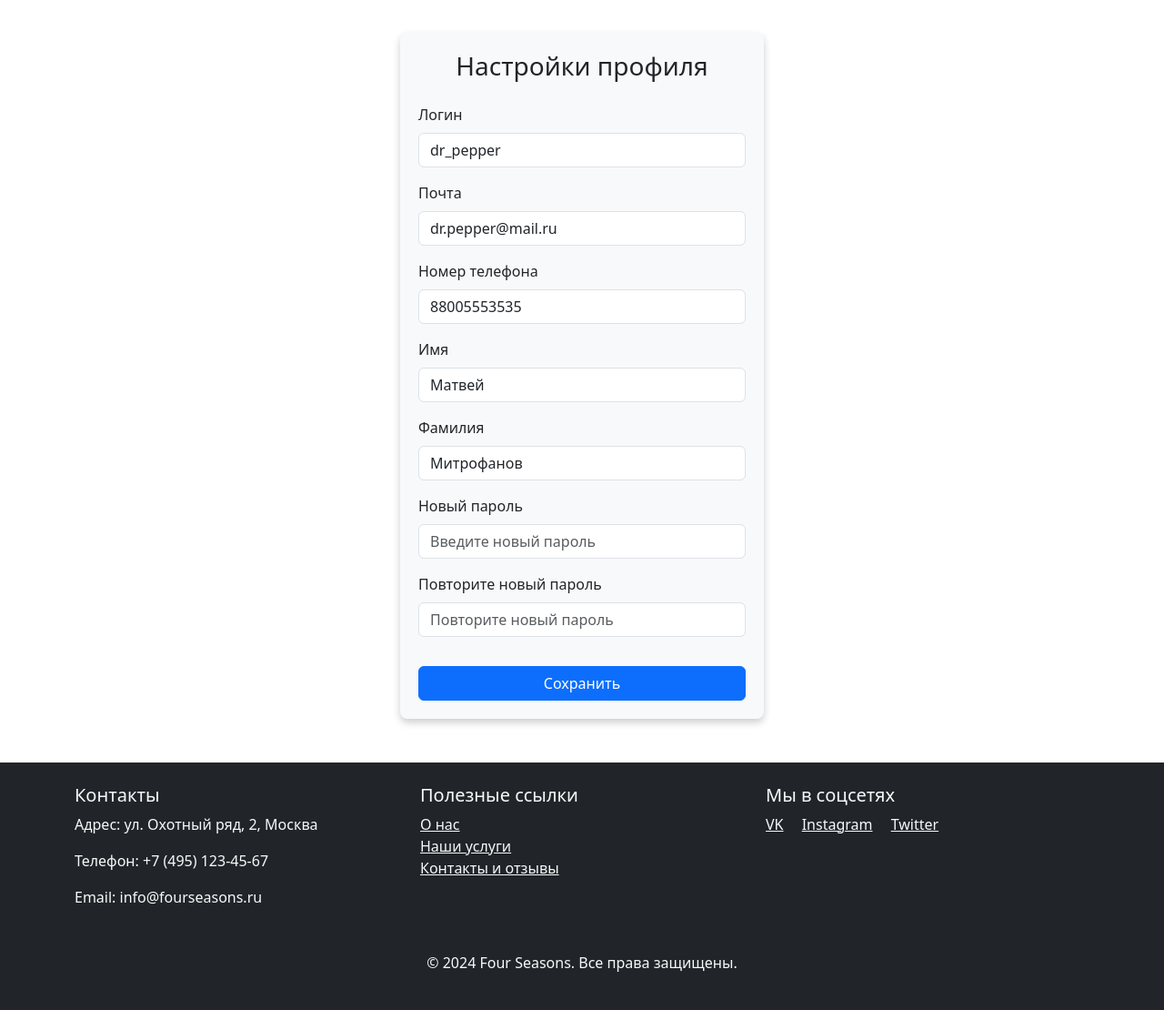
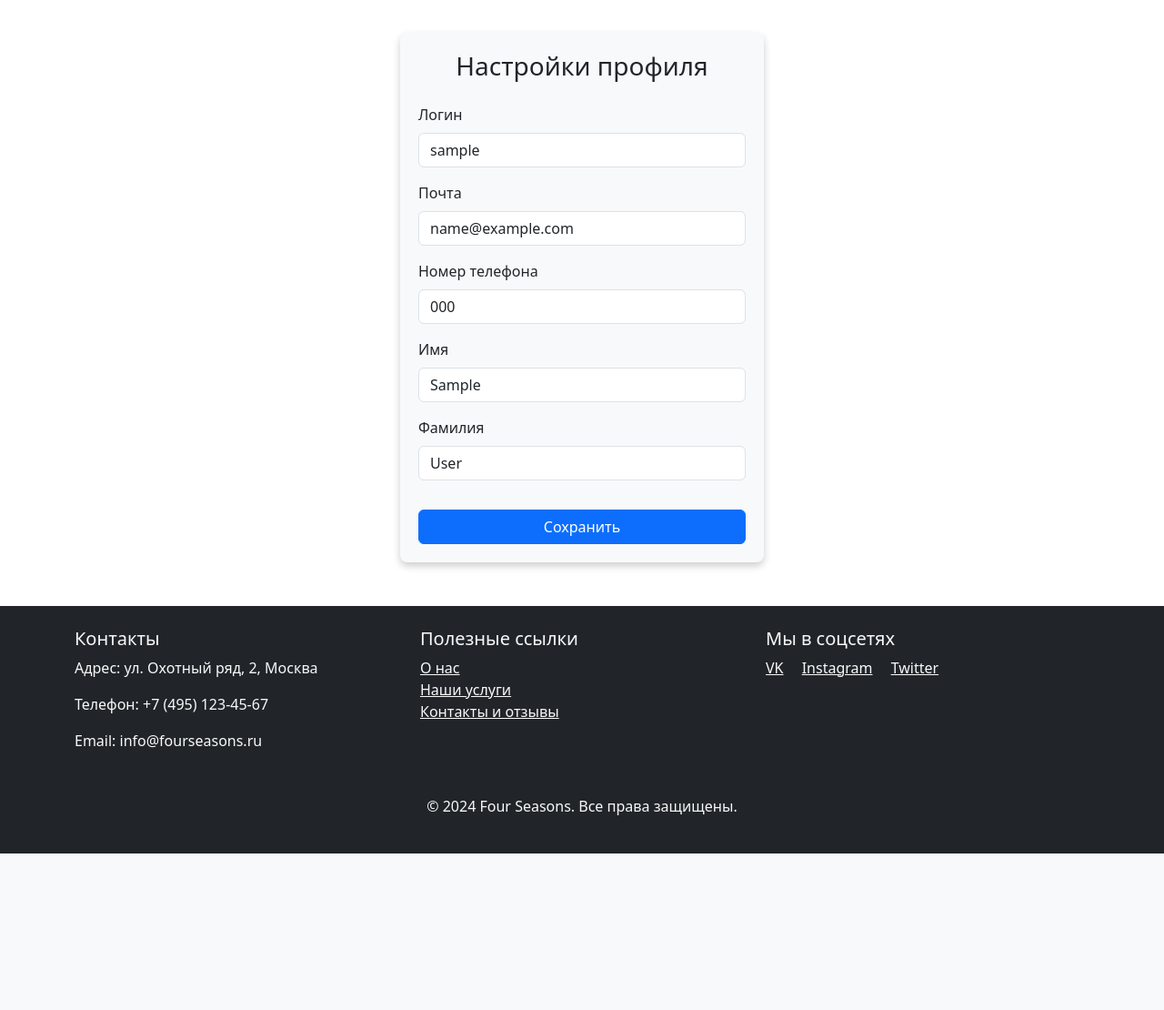
Before and after one commit to V1Ro-Dev/NIRS_5_Sem, a Django app: page /settings/ in a window 1280 px wide. Shown: the part 64-1174 px from the top of the page at 91% size. After the commit the page ends 1002 px from the top, so only its background shows below. Run offline with Django 5.2, Linux system fonts and the light colour scheme; a user stored in the database is signed in; tables that the repository leaves empty hold one stand-in row (values such as "Sample post"); some libraries are stand-ins or nearby versions.

Commit message:
huge improvments, need some to fix

```diff
--- a/app/forms.py
+++ b/app/forms.py
@@ -1,6 +1,8 @@
 from django import forms
 from django.contrib.auth.models import User
+from django.core.validators import validate_email
 from django.forms import ValidationError
+from app import models
 
 
 class CheckAvailabilityForm(forms.Form):
@@ -18,3 +20,111 @@ class LoginForm(forms.Form):
         if not (User.objects.filter(username=username).all().count()):
             raise ValidationError("Wrong username!")
         return username
+
+
+class RegisterForm(forms.ModelForm):
+    password = forms.CharField(widget=forms.PasswordInput, required=True)
+    password_check = forms.CharField(widget=forms.PasswordInput, required=True)
+    phone = forms.CharField(max_length=12, required=True)
+
+    class Meta:
+        model = User
+        fields = ['username', 'email', 'password', 'password_check', 'first_name', 'last_name']
+
+    def clean_username(self):
+        username = self.cleaned_data.get('username')
+        if User.objects.filter(username=username).all().count():
+            raise ValidationError('Username is already exists!')
+        return username
+
+    def clean_email(self):
+        email = self.cleaned_data.get('email')
+        validate_email(email)
+        if User.objects.filter(email=email).all().count():
+            raise ValidationError('Email is already exists!')
+        return email
+
+    def clean_phone(self):
+        new_phone = self.cleaned_data.get('phone')
+        if models.Clients.objects.filter(phone=new_phone).exists():
+            raise ValidationError('Phone is already exists!')
+        return new_phone
+
+    def clean(self):
+        password = self.cleaned_data.get('password')
+        password_check = self.cleaned_data.get('password_check')
+
+        if password != password_check:
+            raise ValidationError('Passwords mismatch!')
+
+    def save(self, commit=True):
+        user_data = {
+            field: self.cleaned_data[field]
+            for field in ['username', 'email', 'first_name', 'last_name', 'password']
+        }
+        phone = self.cleaned_data['phone']
+        user = User.objects.create_user(**user_data)
+        models.Clients.objects.create(user=user, phone=phone)
+        return user
+
+
+class SettingsForm(forms.ModelForm):
+    phone = forms.CharField(max_length=12, required=True)
+
+    class Meta:
+        model = User
+        fields = ['username', 'email', 'first_name', 'last_name']
+
+    def clean_username(self, **kwargs):
+        user = super().save(**kwargs)
+        new_username = self.cleaned_data.get('username')
+        if User.objects.filter(username=new_username).exists() and new_username != user.username:
+            raise ValidationError('Username is already exists!')
+        return new_username
+
+    def clean_email(self, **kwargs):
+        user = super().save(**kwargs)
+        new_email = self.cleaned_data.get('email')
+        validate_email(new_email)
+        if User.objects.filter(email=new_email).exists() and new_email != user.email:
+            raise ValidationError('Email is already exists!')
+        return new_email
+
+    def clean_phone(self, **kwargs):
+        user = super().save(**kwargs)
+        new_phone = self.cleaned_data.get('phone')
+        if models.Clients.objects.filter(phone=new_phone).exists() and new_phone != user.phone:
+            raise ValidationError('Email is already exists!')
+        return new_phone
+
+    def save(self, **kwargs):
+        user = super().save(**kwargs)
+        client = models.Clients.objects.get(user=user)
+        new_username = self.cleaned_data.get('username')
+        new_email = self.cleaned_data.get('email')
+        new_first_name = self.cleaned_data.get('first_name')
+        new_last_name = self.cleaned_data.get('last_name')
+        new_phone = self.cleaned_data.get('phone')
+        if new_username != user.username:
+            user.username = new_username
+        if new_email != user.email:
+            user.email = new_email
+        if new_first_name != user.first_name:
+            user.first_name = new_first_name
+        if new_last_name != user.last_name:
+            user.last_name = new_last_name
+        if new_phone != client.phone:
+            client.phone = new_phone
+            client.save()
+        return user
+
+
+class BookingForm(forms.Form):
+    username = forms.CharField(label="Username")
+    password = forms.CharField(min_length=3, label="Password", widget=forms.PasswordInput)
+
+    def clean_username(self):
+        username = self.cleaned_data.get('username')
+        if not (User.objects.filter(username=username).all().count()):
+            raise ValidationError("Wrong username!")
+        return username
--- a/app/views.py
+++ b/app/views.py
@@ -1,8 +1,11 @@
+import datetime
+
 from django.contrib import auth
 from django.contrib.auth.decorators import login_required
 from django.core.paginator import Paginator, PageNotAnInteger, EmptyPage
+from django.forms import model_to_dict
 from django.http import Http404
-from django.shortcuts import render, redirect
+from django.shortcuts import render, redirect, get_object_or_404
 from app import forms
 from app import models
 
@@ -40,7 +43,7 @@ def login(request):
     else:
         login_form = forms.LoginForm()
 
-    return render(request, 'login.html',{'form': login_form})
+    return render(request, 'login.html', {'form': login_form})
 
 
 def logout(request):
@@ -49,11 +52,37 @@ def logout(request):
 
 
 def signup(request):
-    return render(request, 'signup.html')
+    if request.method == 'GET':
+        user_form = forms.RegisterForm()
+    if request.method == 'POST':
+        user_form = forms.RegisterForm(request.POST)
+        if user_form.is_valid():
+            user = user_form.save()
+            if user:
+                auth.login(request, user)
+                return redirect('index')
+            else:
+                user_form.add_error(None, 'Error with creating a new account!')
+    return render(request, 'signup.html', {'form': user_form})
 
 
+@login_required(login_url='login')
 def settings(request):
-    return render(request, 'settings.html')
+    client = get_object_or_404(models.Clients, user=request.user)
+    initial_data = model_to_dict(request.user)
+    initial_data['phone'] = client.phone
+
+    if request.method == 'GET':
+        edit_form = forms.SettingsForm(initial=initial_data)
+
+    elif request.method == 'POST':
+        edit_form = forms.SettingsForm(request.POST, instance=request.user)
+        if edit_form.is_valid():
+            user = edit_form.save()
+            client.phone = edit_form.cleaned_data['phone']
+            client.save()
+
+    return render(request, 'settings.html', {'form': edit_form})
 
 
 def rooms_and_bookings(request):
@@ -106,7 +135,42 @@ def booking(request):
 
 @login_required()
 def book_room(request, room_id):
-    return render(request, 'room-booking.html', context={'room_id': room_id})
+    room = get_object_or_404(models.Rooms, id=room_id)
+
+    check_in = request.GET.get('check_in', datetime.today().date())
+    check_out = request.GET.get('check_out', datetime.today().date())
+
+    check_in_date = datetime.strptime(check_in, '%Y-%m-%d').date()
+    check_out_date = datetime.strptime(check_out, '%Y-%m-%d').date()
+
+    nights = (check_out_date - check_in_date).days + 1
+
+    total_price = room.price_per_night * nights
+
+    if request.method == 'POST':
+        if not models.Bookings.objects.check_in(check_in, check_in_date, check_out_date):
+            return Http404("Данный номер занят в эти даты")
+        check_rooms_form = forms.CheckAvailabilityForm(request.GET)
+        if check_rooms_form.is_valid():
+            availability, query_params = paginate(
+                models.Rooms.objects.get_available_rooms(**check_rooms_form.cleaned_data),
+                request
+            )
+            return render(request, 'room.html', {
+                'rooms': availability,
+                'query_params': query_params,
+                'check_in': request.GET.get('check_in'),
+                'check_out': request.GET.get('check_out'),
+                'check_rooms_form': check_rooms_form,
+                'room_type': room.type_name
+            })
+    else:
+        check_rooms_form = forms.CheckAvailabilityForm()
+    return render(request, 'room.html', {
+        'check_rooms_form': check_rooms_form,
+        'room_type': room_type}
+                  )
+
 
 
 def contacts(request):
--- a/templates/components/room_card.html
+++ b/templates/components/room_card.html
@@ -7,8 +7,8 @@
             <h5 class="card-title">Номер: {{ room.room_number }}</h5>
             <p class="card-text">Тип: {{ room.type_name }}</p>
             <p class="card-text">Цена: {{ room.total_price }}</p>
-            <a href="{% url 'book_room' room_id=room.id %}">
-                <button class="btn btn-success book-room" data-room="101" data-check-in="2024-12-01" data-check-out="2024-12-10">
+            <a href="{% url 'book_room' room_id=room.id %}?check_in={{ check_in }}&check_out={{ check_out }}">
+                <button class="btn btn-success book-room">
                 Забронировать
                 </button>
             </a>
--- a/templates/settings.html
+++ b/templates/settings.html
@@ -7,34 +7,27 @@
     <div class="settings-container">
         <div class="form-container">
             <h3 class="text-center mb-4">Настройки профиля</h3>
-            <form>
+            <form method="post">
+                {% csrf_token %}
                 <div class="mb-3">
                     <label for="inputLogin" class="form-label">Логин</label>
-                    <input type="text" class="form-control" id="inputLogin" value="dr_pepper" required maxlength="20">
+                    <input name="username" type="text" class="form-control" id="inputLogin" value="{{ form.username.value }}" required maxlength="20">
                 </div>
                 <div class="mb-3">
                     <label for="inputEmail" class="form-label">Почта</label>
-                    <input type="email" class="form-control" id="inputEmail" value="dr.pepper@mail.ru" required maxlength="30">
+                    <input name="email" type="email" class="form-control" id="inputEmail" value="{{ form.email.value }}" required maxlength="30">
                 </div>
                 <div class="mb-3">
                     <label for="inputPhone" class="form-label">Номер телефона</label>
-                    <input type="tel" class="form-control" id="inputPhone" value="88005553535" required maxlength="12">
+                    <input  name="phone" type="tel" class="form-control" id="inputPhone" value="{{ form.phone.value }}" required maxlength="12">
                 </div>
                 <div class="mb-3">
                     <label for="inputName" class="form-label">Имя</label>
-                    <input type="text" class="form-control" id="inputName" value="Матвей" required maxlength="20">
+                    <input name="first_name" type="text" class="form-control" id="inputName" value="{{ form.first_name.value }}" required maxlength="20">
                 </div>
                 <div class="mb-3">
                     <label for="inputSurName" class="form-label">Фамилия</label>
-                    <input type="text" class="form-control" id="inputSurName" value="Митрофанов" required maxlength="20">
-                </div>
-                <div class="mb-3">
-                    <label for="inputPassword" class="form-label">Новый пароль</label>
-                    <input type="password" class="form-control" id="inputPassword" placeholder="Введите новый пароль" maxlength="20">
-                </div>
-                <div class="mb-3">
-                    <label for="inputRepeatPassword" class="form-label">Повторите новый пароль</label>
-                    <input type="password" class="form-control" id="inputRepeatPassword" placeholder="Повторите новый пароль" maxlength="20">
+                    <input name="last_name" type="text" class="form-control" id="inputSurName" value="{{ form.last_name.value }}" required maxlength="20">
                 </div>
                 <button type="submit" class="btn btn-primary w-100 mt-3">Сохранить</button>
             </form>
```
Also changed, not shown: app/models.py (+10 -1 lines), templates/room-booking.html (+57 -11 lines), templates/rooms.html (+5 -3 lines), templates/signup.html (+9 -8 lines).
